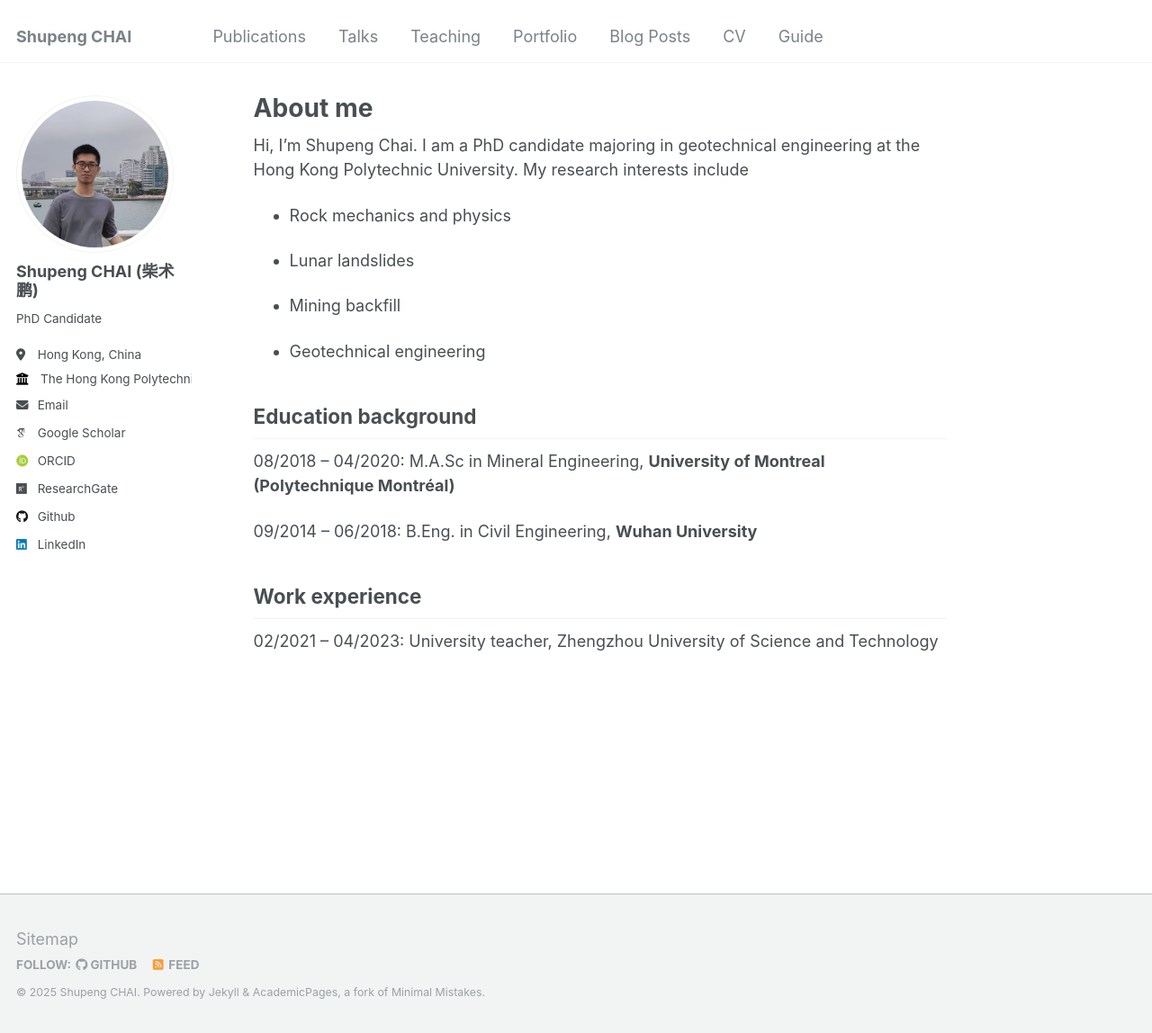
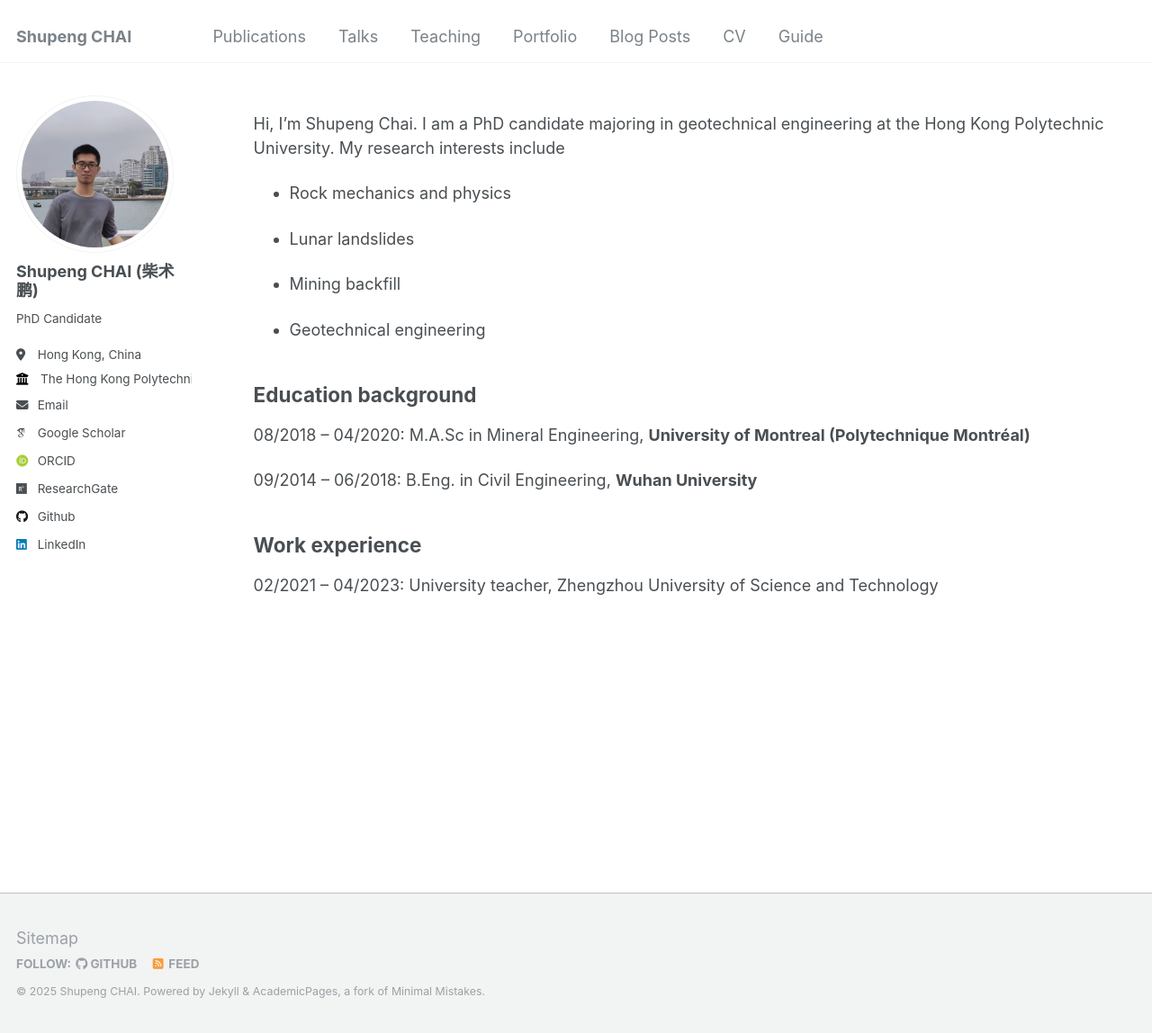
Before and after one commit to spchai/spchai.github.io, a Jekyll site: the page built from _pages/about.md, in a window 1280 px wide and 1148 px high. Shown: the whole window at 90% size. Built offline with Jekyll 4.4.1, drawn with Linux system fonts in a browser that asks for light colours; some web fonts are replaced.

Commit message:
Update about.md

```diff
--- a/_pages/about.md
+++ b/_pages/about.md
@@ -1,6 +1,7 @@
 ---
+layout: archive
 permalink: /
-title: "About me"
+title: ""
 author_profile: true
 redirect_from:
   - /about/
```
